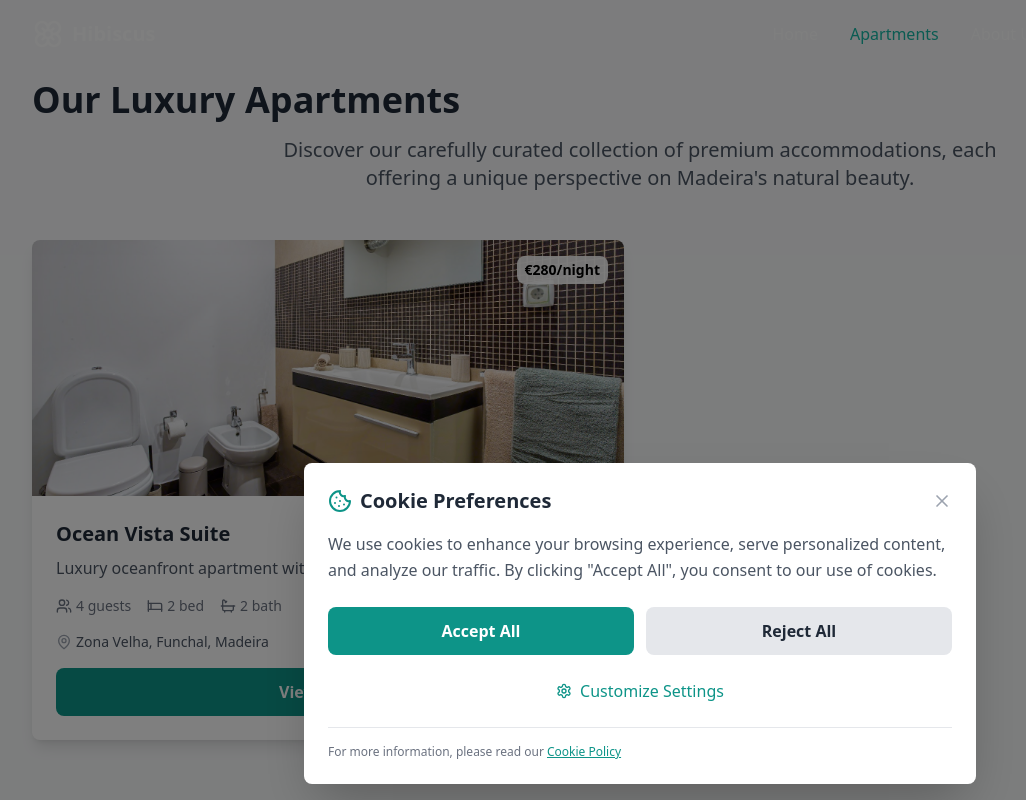
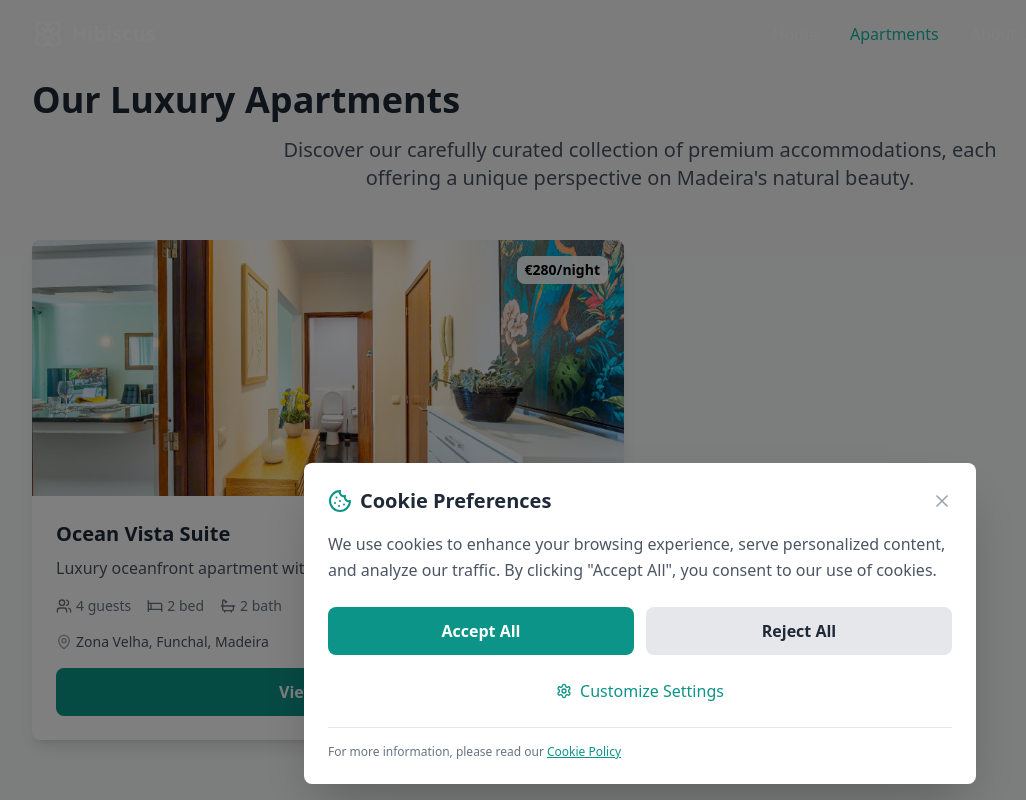
Before and after one commit to bjjjmehdi/hbscs, a React (Vite) app: page /apartments in a window 1280 px wide. Shown: the top 800 px of the page, without its empty margins (0-1026 px from the left). Built offline with nearby package versions, Linux system fonts and the light colour scheme.

Commit message:
feat: Use local hbscshouse images for gallery and cards
- Replaced the Pexels image URLs in the apartment data with paths to the local hbscshouse images (1-18).
- Hardcoded the apartment card image to use `hbscshouse11.jpg`.

```diff
--- a/src/components/ApartmentCard.tsx
+++ b/src/components/ApartmentCard.tsx
@@ -15,7 +15,7 @@ const ApartmentCard: React.FC<ApartmentCardProps> = ({ apartment }) => {
     <div className="bg-white rounded-lg shadow-lg overflow-hidden hover:shadow-xl transition-shadow duration-300">
       <div className="relative">
         <img
-          src={apartment.images[0]}
+          src="/hbscshouse11.jpg"
           alt={t(apartment.nameKey)}
           className="w-full h-64 object-cover"
         />
```
